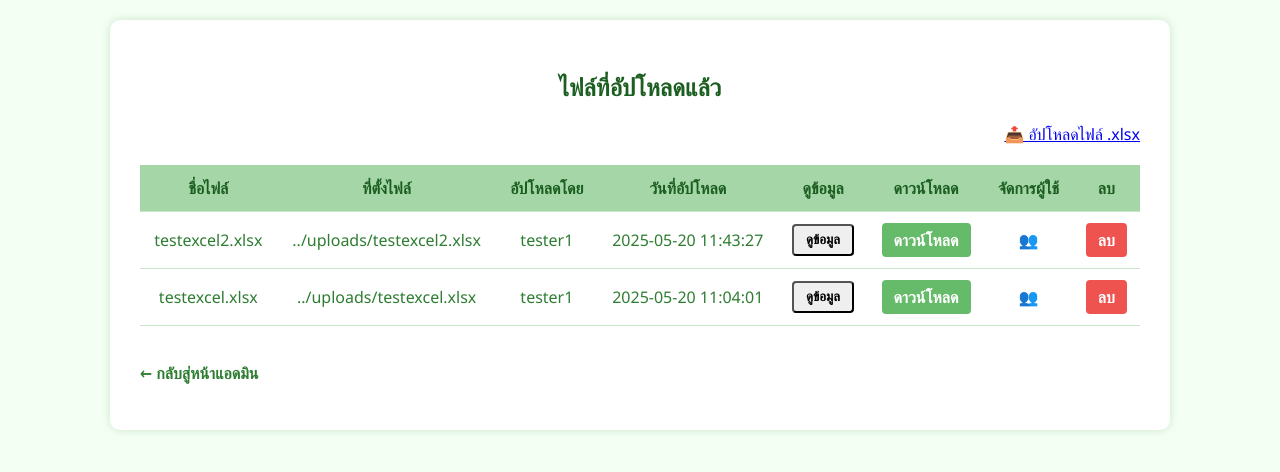
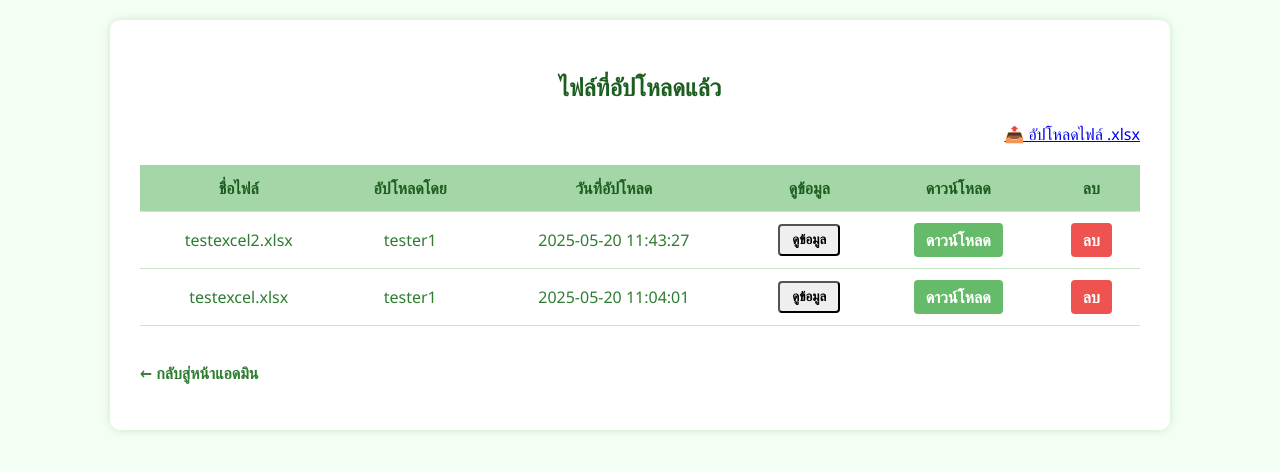
Before and after one commit to AomThippawan/uploaded_web, a PHP site: page /php/view_files.php in a window 1280 px wide. Shown: the top 472 px of the page. Run offline with PHP 8.4, Linux system fonts and the light colour scheme; a user stored in the database is signed in; data comes from the database, SQL or seed files in the repository.

Commit message:
first commit

```diff
--- a/php/view_files.php
+++ b/php/view_files.php
@@ -46,12 +46,11 @@ if (isset($_POST['delete_all'])) {
             <thead>
                 <tr>
                     <th>ชื่อไฟล์</th>
-                    <th>ที่ตั้งไฟล์</th>
+                    <!-- <th>ที่ตั้งไฟล์</th> -->
                     <th>อัปโหลดโดย</th>
                     <th>วันที่อัปโหลด</th>
                     <th>ดูข้อมูล</th>
                     <th>ดาวน์โหลด</th>
-                    <th>จัดการผู้ใช้</th>
                     <th>ลบ</th>
                 </tr>
             </thead>
@@ -63,7 +62,7 @@ if (isset($_POST['delete_all'])) {
 
                         echo "<tr>";
                         echo "<td>" . htmlspecialchars($row['filename']) . "</td>";
-                        echo "<td>" . htmlspecialchars($row['filepath']) . "</td>";
+                        // echo "<td>" . htmlspecialchars($row['filepath']) . "</td>";
                         echo "<td>" . htmlspecialchars($row['uploaded_by']) . "</td>";
                         echo "<td>" . htmlspecialchars($row['uploaded_at']) . "</td>";
 
@@ -78,8 +77,8 @@ if (isset($_POST['delete_all'])) {
 
                         echo "<td><a class='btn download' href='" . htmlspecialchars($row['filepath']) . "' download>ดาวน์โหลด</a></td>";
 
-                        // ปุ่มจัดการสิทธิ์ผู้ใช้
-                        echo "<td><a class='btn manage' href='manage_file_users.php?file_id=" . $row['id'] . "'>👥</a></td>";
+                        // // ปุ่มจัดการสิทธิ์ผู้ใช้
+                        // echo "<td><a class='btn manage' href='manage_file_users.php?file_id=" . $row['id'] . "'>👥</a></td>";
 
                         // ปุ่มลบ
                         echo "<td><a class='btn delete' href='delete_file.php?id=" . $row['id'] . "' onclick=\"return confirm('คุณแน่ใจหรือไม่ว่าต้องการลบไฟล์นี้?');\">ลบ</a></td>";
```
Also changed, not shown: php/manage_file_users.php (deleted, +0 -93 lines).
